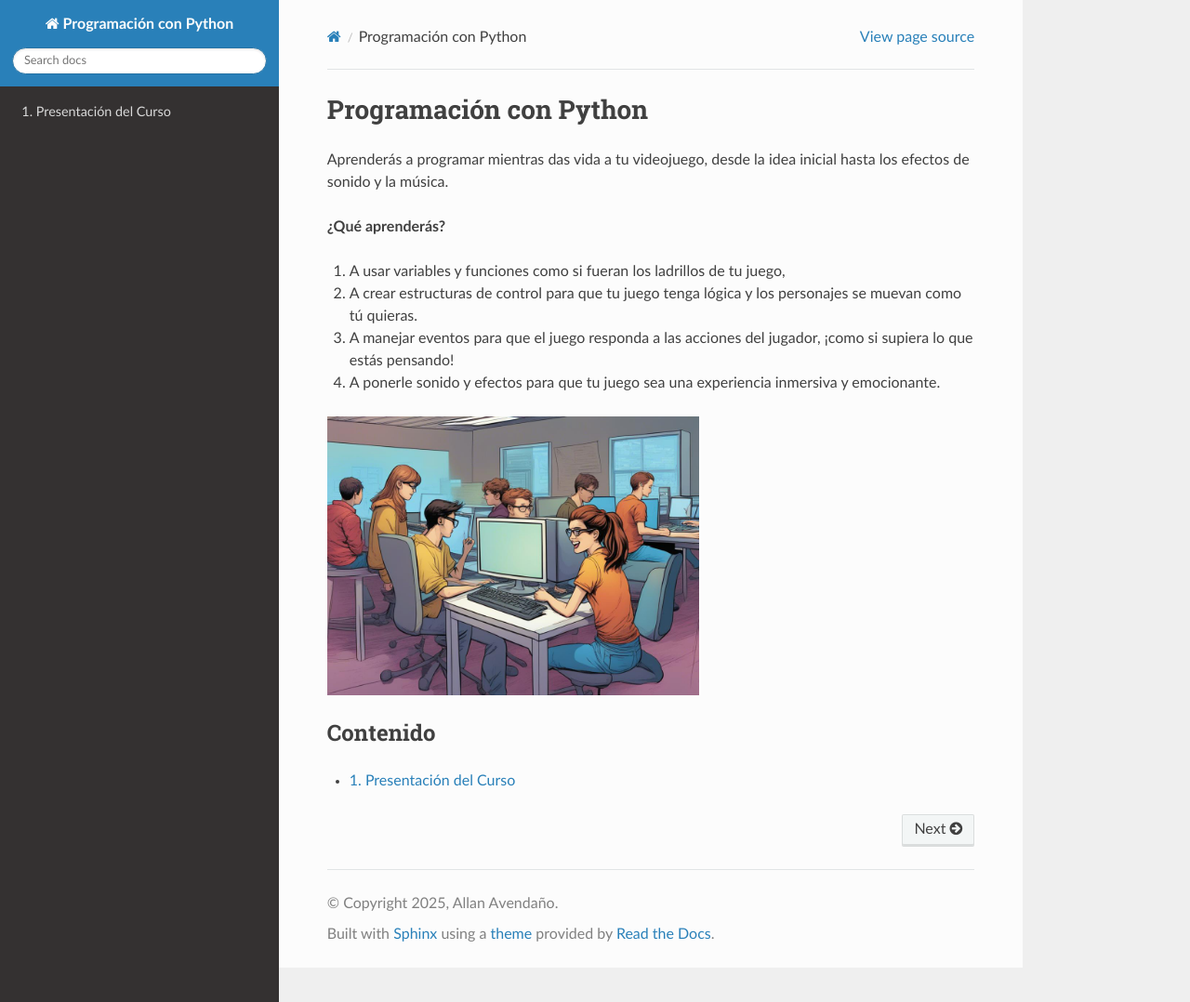
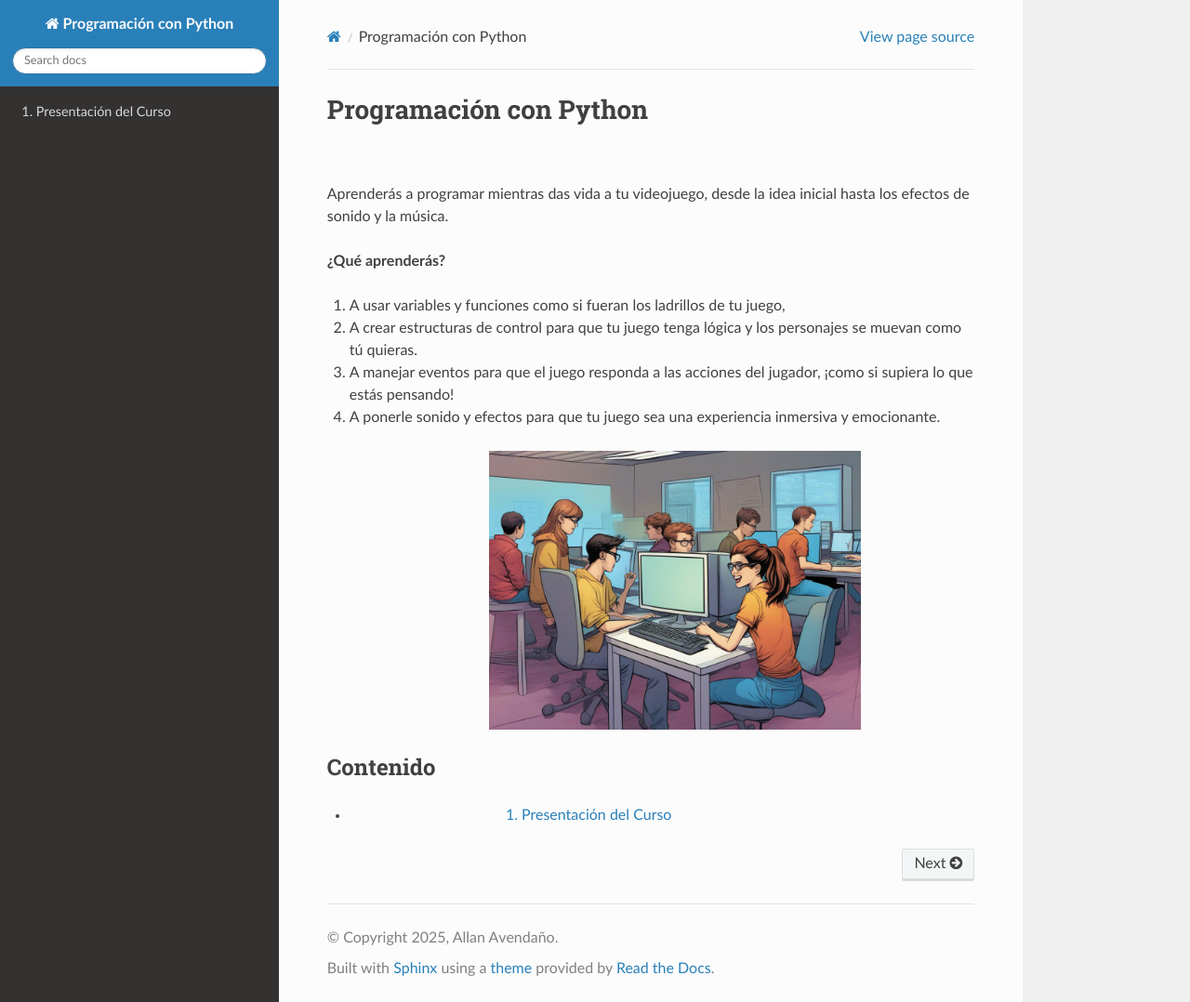
Before and after one commit to aavendan/programacion-python, a Sphinx documentation site: the page built from docs/source/index.rst, in a window 1280 px wide and 1078 px high. Shown: the whole window at 93% size. Built offline with Sphinx 7.4.7 and the Read the Docs theme 3.1.0, drawn with Linux system fonts in a browser that asks for light colours.

Commit message:
Update custom.css

```diff
--- a/docs/source/_static/css/custom.css
+++ b/docs/source/_static/css/custom.css
@@ -1,3 +1,3 @@
-section:has(img) a {
-	text-align: center;
+section#programacion-con-python:has(img) a {
+	padding: 0 25%;
 }
```
